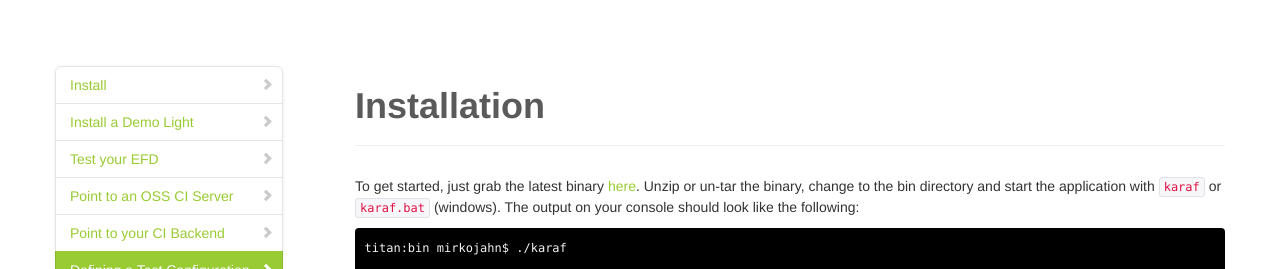
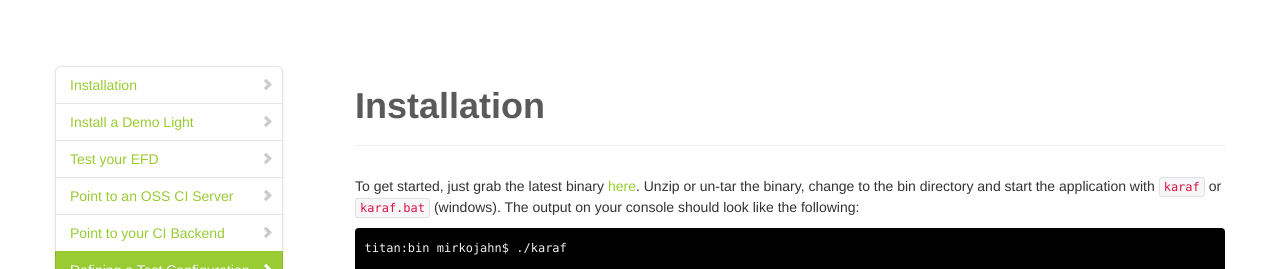
Before and after one commit to cibuddy/cibuddy.github.com, a Jekyll site: the page built from documentation.html, in a window 1280 px wide and 900 px high, cut to the strip 364-633 px from the top of the window. Built offline with Jekyll 4.4.1, drawn with Linux system fonts in a browser that asks for light colours; Markdown is read by kramdown in place of the engine named in the settings; comment, search, counter and statistics services are not loaded.

Commit message:
Spelling/ Link-name change

```diff
--- a/documentation.html
+++ b/documentation.html
@@ -26,8 +26,8 @@ description: "CIBuddy documentation describing the usage and common pitfalls."
         <div class="container">
             <div class="row">
                 <div class="span3 bs-docs-sidebar">
-                    <ul class="nav nav-list bs-docs-sidenav affix">
-                        <li><a href="#install"><i class="icon-chevron-right"></i> Install</a></li>
+                    <ul class="nav nav-list bs-docs-sidenav affix-top">
+                        <li><a href="#install"><i class="icon-chevron-right"></i> Installation</a></li>
                         <li><a href="#install_demo_efd"><i class="icon-chevron-right"></i> Install a Demo Light</a></li>
                         <li><a href="#test_efd"><i class="icon-chevron-right"></i> Test your EFD</a></li>
                         <li><a href="#oss_server"><i class="icon-chevron-right"></i> Point to an OSS CI Server</a></li>
```
